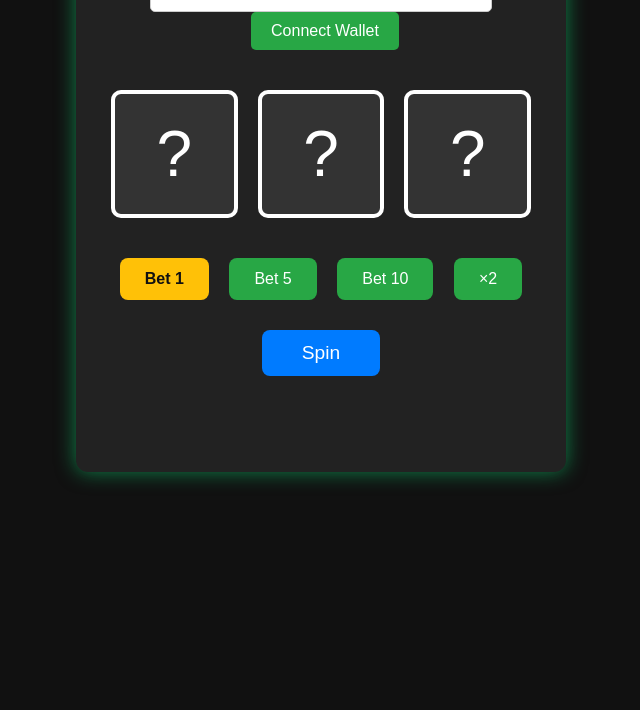
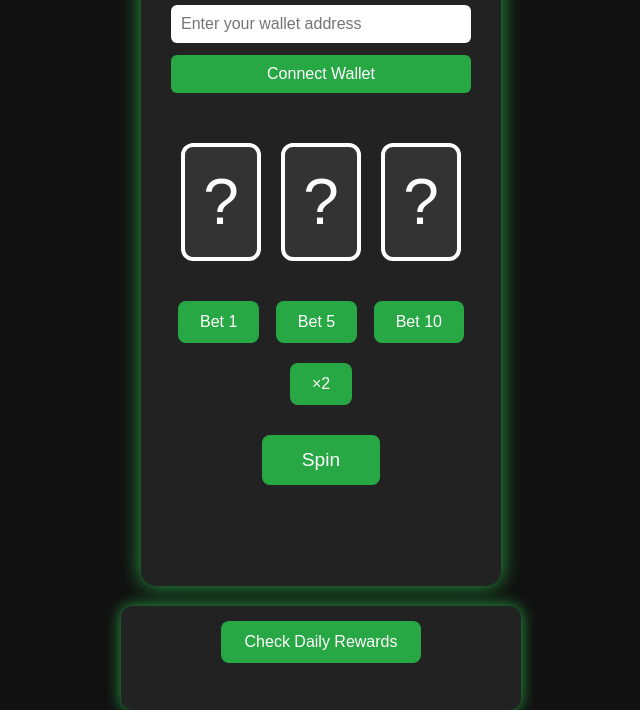
Before and after one commit to bigdaddyaz82/sobx-slots, a website: page index.html in a window 1280 px wide. Shown: the part 160-870 px from the top of the page, without its empty margins (319-959 px from the left). Before the commit the page ends 800 px from the top, so only its background shows below. Drawn offline with Linux system fonts and the light colour scheme.

Commit message:
Update index.html

```diff
--- a/index.html
+++ b/index.html
@@ -7,43 +7,50 @@
 <style>
   body {
     font-family: Arial, sans-serif;
-    text-align: center;
     background-color: #111;
     color: #fff;
+    display: flex;
+    flex-direction: column;
+    min-height: 100vh;
+    padding: 30px 15px 0;
+    margin: 0;
+  }
+  .container {
+    background-color: #222;
+    padding: 25px 30px 40px;
+    border-radius: 15px;
+    width: 360px;
+    box-sizing: border-box;
+    text-align: center;
+    box-shadow: 0 0 20px #28a745;
+    margin: 0 auto;
+    flex-grow: 1;
   }
   h1 {
-    margin-top: 30px;
+    margin: 0 0 20px 0;
     font-size: 2.5rem;
   }
-  /* New container box wrapping all main content under title */
-  #mainBox {
-    background-color: #222;
-    max-width: 440px;
-    margin: 20px auto 40px auto;
-    padding: 30px 25px 40px 25px;
-    border-radius: 12px;
-    box-shadow: 0 0 20px #0f9d58cc;
-  }
-
   #walletSection {
-    margin-bottom: 40px;
+    margin-bottom: 25px;
   }
   #wallet {
+    width: 100%;
     padding: 10px;
-    width: 320px;
     font-size: 1rem;
-    border-radius: 5px;
-    border: 1px solid #ccc;
+    border-radius: 6px;
+    border: none;
+    box-sizing: border-box;
   }
   #connectBtn {
+    margin-top: 12px;
     padding: 10px 20px;
     font-size: 1rem;
-    margin-left: 8px;
-    border-radius: 5px;
+    border-radius: 6px;
     border: none;
     background-color: #28a745;
     color: #fff;
     cursor: pointer;
+    width: 100%;
     transition: background-color 0.2s;
   }
   #connectBtn:hover {
@@ -55,8 +62,8 @@
     margin-bottom: 30px;
   }
   .symbol {
-    width: 120px;
-    height: 120px;
+    width: 110px;
+    height: 110px;
     border: 4px solid #fff;
     margin: 0 10px;
     font-size: 4rem;
@@ -64,15 +71,16 @@
     justify-content: center;
     align-items: center;
     background-color: #333;
-    border-radius: 10px;
+    border-radius: 12px;
+    user-select: none;
   }
   .buttons-row {
-    margin-top: 30px;
+    margin-top: 10px;
   }
-  button.betBtn {
-    padding: 12px 25px;
+  button.bet-btn {
+    padding: 12px 22px;
     font-size: 1rem;
-    margin: 10px 8px;
+    margin: 10px 6px;
     border-radius: 8px;
     border: none;
     cursor: pointer;
@@ -80,10 +88,10 @@
     color: #fff;
     transition: background-color 0.2s;
   }
-  button.betBtn:hover {
+  button.bet-btn:hover {
     background-color: #218838;
   }
-  button.selected {
+  button.bet-btn.selected {
     background-color: #ffc107;
     color: #111;
     font-weight: bold;
@@ -97,33 +105,69 @@
   }
   #spinBtn {
     margin-top: 20px;
+    padding: 14px 40px;
     font-size: 1.2rem;
-    padding: 12px 40px;
-    background-color: #007bff;
+    border-radius: 8px;
     border: none;
-    border-radius: 8px;
-    color: white;
+    background-color: #28a745;
+    color: #fff;
     cursor: pointer;
     transition: background-color 0.2s;
   }
   #spinBtn:hover {
-    background-color: #0056b3;
+    background-color: #218838;
   }
   #result {
-    margin-top: 25px;
+    margin-top: 30px;
+    min-height: 1.5em;
     font-size: 1.3rem;
-    min-height: 1.5em;
+  }
+  #walletMessage {
+    margin-top: 8px;
+    color: #f39c12;
+    font-size: 0.9rem;
+    min-height: 1.2em;
+  }
+  footer {
+    width: 100%;
+    max-width: 360px;
+    margin: 20px auto 0;
+    padding: 15px 20px;
+    background: #222;
+    border-radius: 12px;
+    text-align: center;
+    box-shadow: 0 0 15px #28a745;
+  }
+  #dailyRewardsBtn {
+    background-color: #28a745;
+    color: #fff;
+    border: none;
+    padding: 12px 24px;
+    font-size: 1rem;
+    border-radius: 8px;
+    cursor: pointer;
+    transition: background-color 0.2s;
+  }
+  #dailyRewardsBtn:hover {
+    background-color: #218838;
+  }
+  #dailyRewardsStatus {
+    margin-top: 12px;
+    font-size: 1rem;
+    min-height: 1.2em;
+    color: #ffc107;
   }
 </style>
 </head>
 <body>
 
+<div class="container">
   <h1>SOBX Slot Machine</h1>
 
-<div id="mainBox">
   <div id="walletSection">
-    <input type="text" id="wallet" placeholder="Enter your wallet address" />
-    <button id="connectBtn" onclick="connectWallet()">Connect Wallet</button>
+    <input type="text" id="wallet" placeholder="Enter your wallet address" autocomplete="off" />
+    <button id="connectBtn">Connect Wallet</button>
+    <div id="walletMessage"></div>
   </div>
 
   <div class="slot-machine">
@@ -133,16 +177,21 @@
   </div>
 
   <div class="buttons-row">
-    <button class="betBtn" id="bet1Btn" onclick="selectBet(1)">Bet 1</button>
-    <button class="betBtn" id="bet5Btn" onclick="selectBet(5)">Bet 5</button>
-    <button class="betBtn" id="bet10Btn" onclick="selectBet(10)">Bet 10</button>
-    <button class="betBtn" id="multiplierBtn" onclick="toggleMultiplier()">×2</button>
+    <button class="bet-btn" id="bet1Btn">Bet 1</button>
+    <button class="bet-btn" id="bet5Btn">Bet 5</button>
+    <button class="bet-btn" id="bet10Btn">Bet 10</button>
+    <button class="bet-btn" id="multiplierBtn">×2</button>
   </div>
 
-  <button id="spinBtn" onclick="spin()">Spin</button>
+  <button id="spinBtn">Spin</button>
 
   <div id="result"></div>
 </div>
+
+<footer>
+  <button id="dailyRewardsBtn">Check Daily Rewards</button>
+  <div id="dailyRewardsStatus"></div>
+</footer>
 
 <script>
   const symbols = ['cherry', 'lemon', 'orange', 'seven', 'bar', 'grape', 'diamond', 'skull', 'apple', 'parrot', 'horseshoe', 'clover', 'star'];
@@ -166,6 +215,7 @@
   let multiplierActive = false;
   let spinTimeouts = [];
 
+  // Bet selection
   function selectBet(amount) {
     selectedBet = amount;
     document.getElementById('bet1Btn').classList.remove('selected');
@@ -174,117 +224,69 @@
     document.getElementById('bet' + amount + 'Btn').classList.add('selected');
   }
 
+  // Multiplier toggle
   function toggleMultiplier() {
     multiplierActive = !multiplierActive;
     const btn = document.getElementById('multiplierBtn');
-    if (multiplierActive) {
-      btn.classList.add('selected');
-    } else {
-      btn.classList.remove('selected');
-    }
+    btn.classList.toggle('selected', multiplierActive);
   }
 
-  function connectWallet() {
+  // Wallet connect button
+  document.getElementById('connectBtn').addEventListener('click', () => {
     const walletInput = document.getElementById('wallet');
+    const walletMessage = document.getElementById('walletMessage');
+    walletMessage.textContent = '';
     if (window.ethereum) {
       window.ethereum.request({ method: 'eth_requestAccounts' })
         .then(accounts => {
           walletInput.value = accounts[0];
-        // No alert, no popup — silent update only
+          walletMessage.textContent = 'Wallet connected.';
+          walletMessage.style.color = '#28a745';
         })
         .catch(() => {
-        // Silent fail — no popup
+          walletMessage.textContent = 'Failed to connect wallet.';
+          walletMessage.style.color = '#f44336';
         });
+    } else {
+      walletMessage.textContent = 'MetaMask or compatible wallet not detected.';
+      walletMessage.style.color = '#f44336';
     }
-  }
+  });
+
+  // Bet buttons event listeners
+  document.getElementById('bet1Btn').addEventListener('click', () => selectBet(1));
+  document.getElementById('bet5Btn').addEventListener('click', () => selectBet(5));
+  document.getElementById('bet10Btn').addEventListener('click', () => selectBet(10));
+  document.getElementById('multiplierBtn').addEventListener('click', toggleMultiplier);
 
   function getRandomSymbol() {
     return symbols[Math.floor(Math.random() * symbols.length)];
   }
 
   function clearTimeouts() {
-    for (let i = 1; i <= 3; i++) {
-      if(spinTimeouts[i]) {
-        spinTimeouts[i].forEach(to => clearTimeout(to));
-      }
-    }
+    spinTimeouts.forEach(to => clearTimeout(to));
+    spinTimeouts = [];
   }
 
   function animateSpin(finalResult) {
     clearTimeouts();
     const ticks = 15;
     for (let i = 1; i <= 3; i++) {
-      spinTimeouts[i] = [];
       for (let t = 0; t < ticks; t++) {
         const timeout = setTimeout(() => {
-          document.getElementById('symbol'+i).textContent = emojiMap[getRandomSymbol()];
-        }, t * 100 + i*100);
-        spinTimeouts[i].push(timeout);
+          document.getElementById('symbol' + i).textContent = emojiMap[getRandomSymbol()];
+        }, t * 100 + i * 100);
+        spinTimeouts.push(timeout);
       }
       setTimeout(() => {
-        document.getElementById('symbol'+i).textContent = emojiMap[finalResult[i-1]];
-      }, ticks * 100 + i*100);
+        document.getElementById('symbol' + i).textContent = emojiMap[finalResult[i - 1]];
+      }, ticks * 100 + i * 100);
     }
   }
 
   function spin() {
     const wallet = document.getElementById('wallet').value.trim();
+    const walletMessage = document.getElementById('walletMessage');
+    walletMessage.textContent = '';
     if (!wallet) {
-      document.getElementById('result').textContent = 'Enter or connect your wallet first.';
-      return;
-    }
-
-    document.getElementById('result').textContent = 'Spinning...';
-
-    let result = [];
-    for(let i = 0; i < 3; i++) {
-      result.push(getRandomSymbol());
-    }
-
-    // Logic for outcomes:
-    // Lose: no matches
-    // Win: two matches => win bet amount back
-    // Big Win: three matches => double payout
-    // Multiplier doubles payout
-
-    // Determine matches
-    const counts = {};
-    result.forEach(sym => counts[sym] = (counts[sym] || 0) + 1);
-
-    // Outcome detection
-    let outcome = 'lose'; // default
-    let payout = 0;
-    let matchedSymbolsCount = 0;
-
-    if (Object.values(counts).includes(3)) {
-      outcome = 'bigwin';
-      matchedSymbolsCount = 3;
-    } else if (Object.values(counts).includes(2)) {
-      outcome = 'win';
-      matchedSymbolsCount = 2;
-    }
-
-    animateSpin(result);
-
-    setTimeout(() => {
-      const bet = multiplierActive ? selectedBet * 2 : selectedBet;
-      if (outcome === 'bigwin') {
-        const basePayout = bet * 2;
-        payout = multiplierActive ? basePayout * 2 : basePayout; // times 4 if multiplier active
-        document.getElementById('result').textContent = `Big Win! You matched 3 symbols. Bet: ${bet} tokens, Payout: ${payout} tokens.`;
-      } else if (outcome === 'win') {
-        payout = bet; // return bet amount
-        document.getElementById('result').textContent = `You matched 2 symbols! Bet: ${bet} tokens, Payout: ${payout} tokens.`;
-      } else {
-        document.getElementById('result').textContent = `You lost ${bet} tokens. Try again!`;
-      }
-    }, 1800);
-  }
-
-  window.onload = () => {
-    selectBet(1);
-  };
-</script>
-
-</body>
-</html>
+      walletMessage.text
```
Lines whose indentation alone changed are shown as unchanged.
